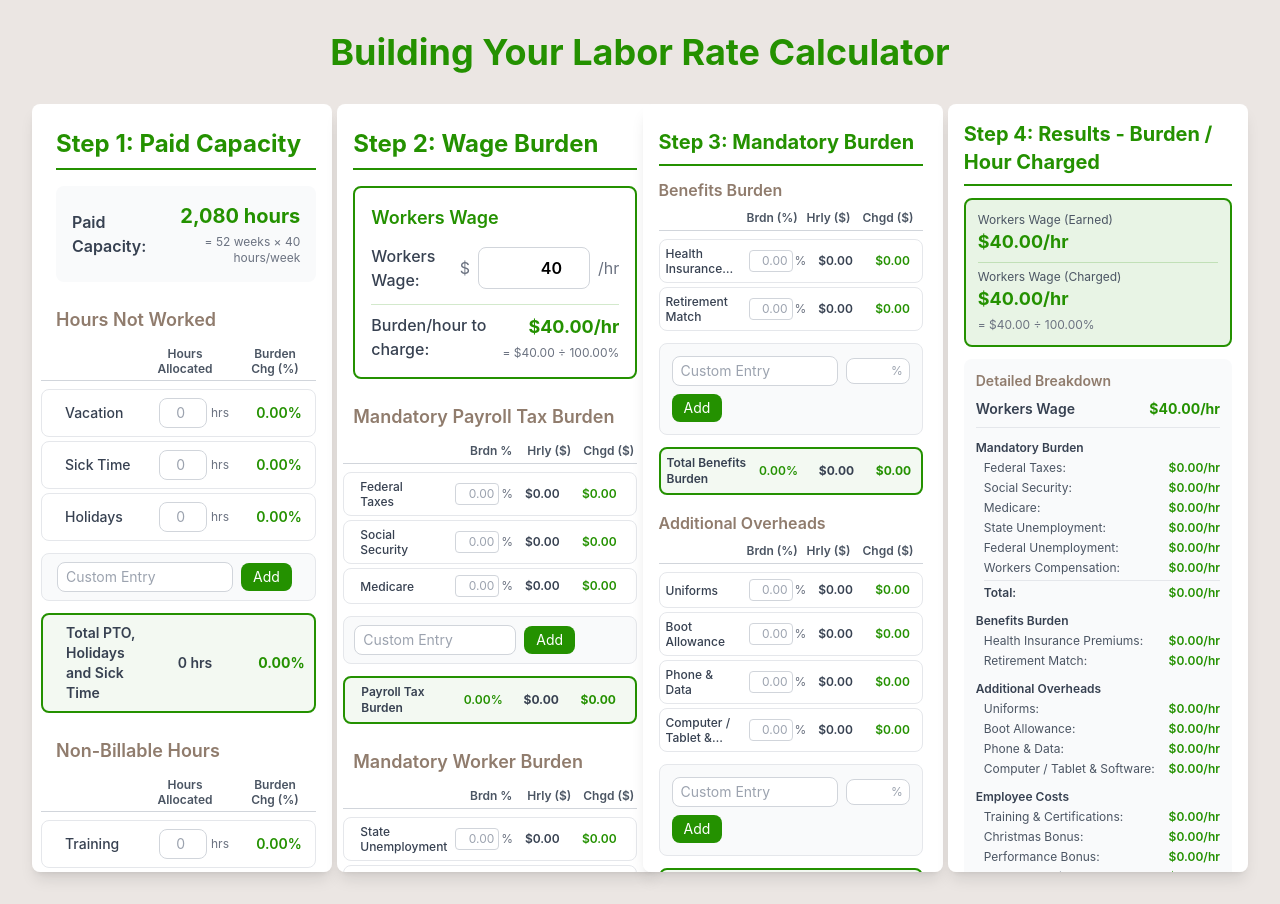
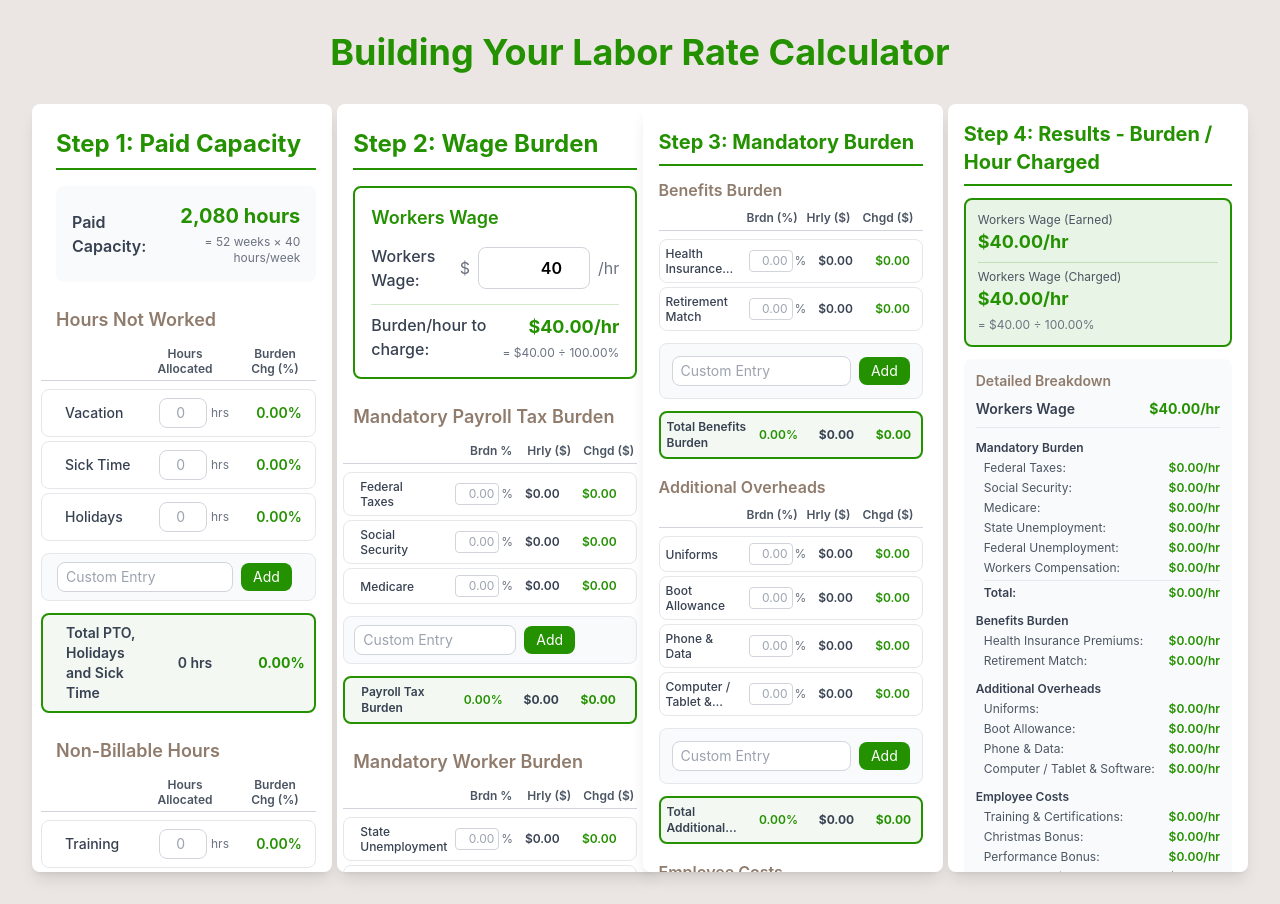
Before and after one commit to KayFernPR/Time-Material-Calculator, a React (Vite) app: page / in a window 1280 px wide. Built offline with nearby package versions, Linux system fonts and the light colour scheme.

Commit message:
Step 3: remove % input from custom entry add row; enter % in new row
Made-with: Cursor

```diff
--- a/src/components/LaborRateCalculator.jsx
+++ b/src/components/LaborRateCalculator.jsx
@@ -1157,14 +1157,6 @@ function LaborRateCalculator() {
                       placeholder="Custom Entry"
                       className="flex-1 min-w-[120px] px-2 py-1 text-sm border border-gray-300 rounded-lg focus:outline-none focus:ring-2 focus:ring-primary"
                     />
-                    <input
-                      type="number"
-                      step="0.01"
-                      value={newCustomBenefitsBurden.percent || ''}
-                      onChange={(e) => setNewCustomBenefitsBurden(prev => ({ ...prev, percent: e.target.value }))}
-                      placeholder="%"
-                      className="w-16 px-1.5 py-1 text-xs border border-gray-300 rounded-lg focus:outline-none focus:ring-2 focus:ring-primary text-right no-spinner"
-                    />
                     <button
                       onClick={handleAddCustomBenefitsBurden}
                       className="px-3 py-1 bg-primary text-white rounded-lg hover:bg-green-700 transition-colors text-sm"
@@ -1292,14 +1284,6 @@ function LaborRateCalculator() {
                       placeholder="Custom Entry"
                       className="flex-1 min-w-[120px] px-2 py-1 text-sm border border-gray-300 rounded-lg focus:outline-none focus:ring-2 focus:ring-primary"
                     />
-                    <input
-                      type="number"
-                      step="0.01"
-                      value={newCustomAdditionalOverheads.percent || ''}
-                      onChange={(e) => setNewCustomAdditionalOverheads(prev => ({ ...prev, percent: e.target.value }))}
-                      placeholder="%"
-                      className="w-16 px-1.5 py-1 text-xs border border-gray-300 rounded-lg focus:outline-none focus:ring-2 focus:ring-primary text-right no-spinner"
-                    />
                     <button
                       onClick={handleAddCustomAdditionalOverheads}
                       className="px-3 py-1 bg-primary text-white rounded-lg hover:bg-green-700 transition-colors text-sm"
@@ -1426,14 +1410,6 @@ function LaborRateCalculator() {
                       onChange={(e) => setNewCustomEmployeeCost(prev => ({ ...prev, name: e.target.value }))}
                       placeholder="Custom Entry"
                       className="flex-1 min-w-[120px] px-2 py-1 text-sm border border-gray-300 rounded-lg focus:outline-none focus:ring-2 focus:ring-primary"
-                    />
-                    <input
-                      type="number"
-                      step="0.01"
-                      value={newCustomEmployeeCost.percent || ''}
-                      onChange={(e) => setNewCustomEmployeeCost(prev => ({ ...prev, percent: e.target.value }))}
-                      placeholder="%"
-                      className="w-16 px-1.5 py-1 text-sm border border-gray-300 rounded-lg focus:outline-none focus:ring-2 focus:ring-primary text-right"
                     />
                     <button
                       onClick={handleAddCustomEmployeeCost}
```
